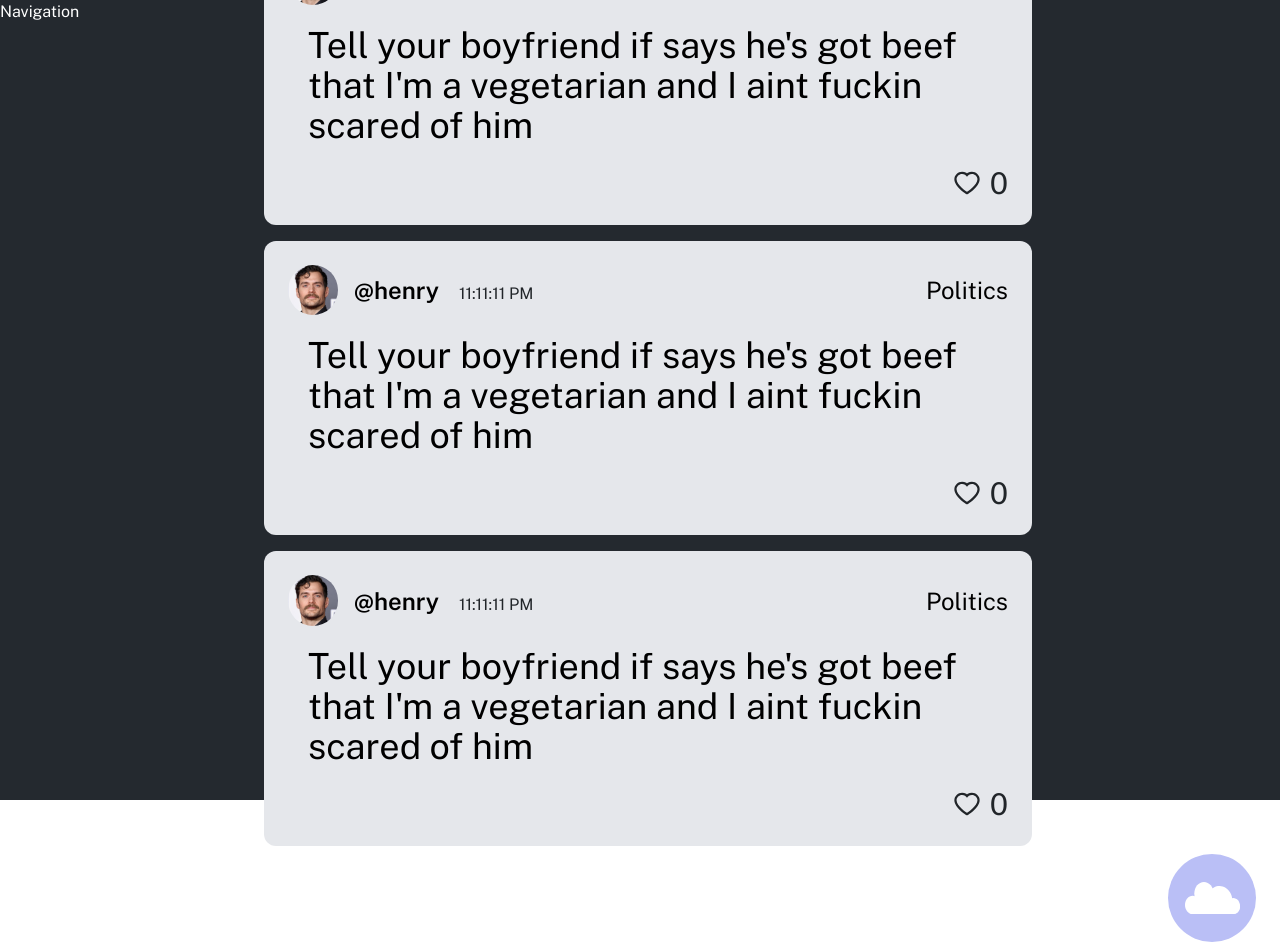
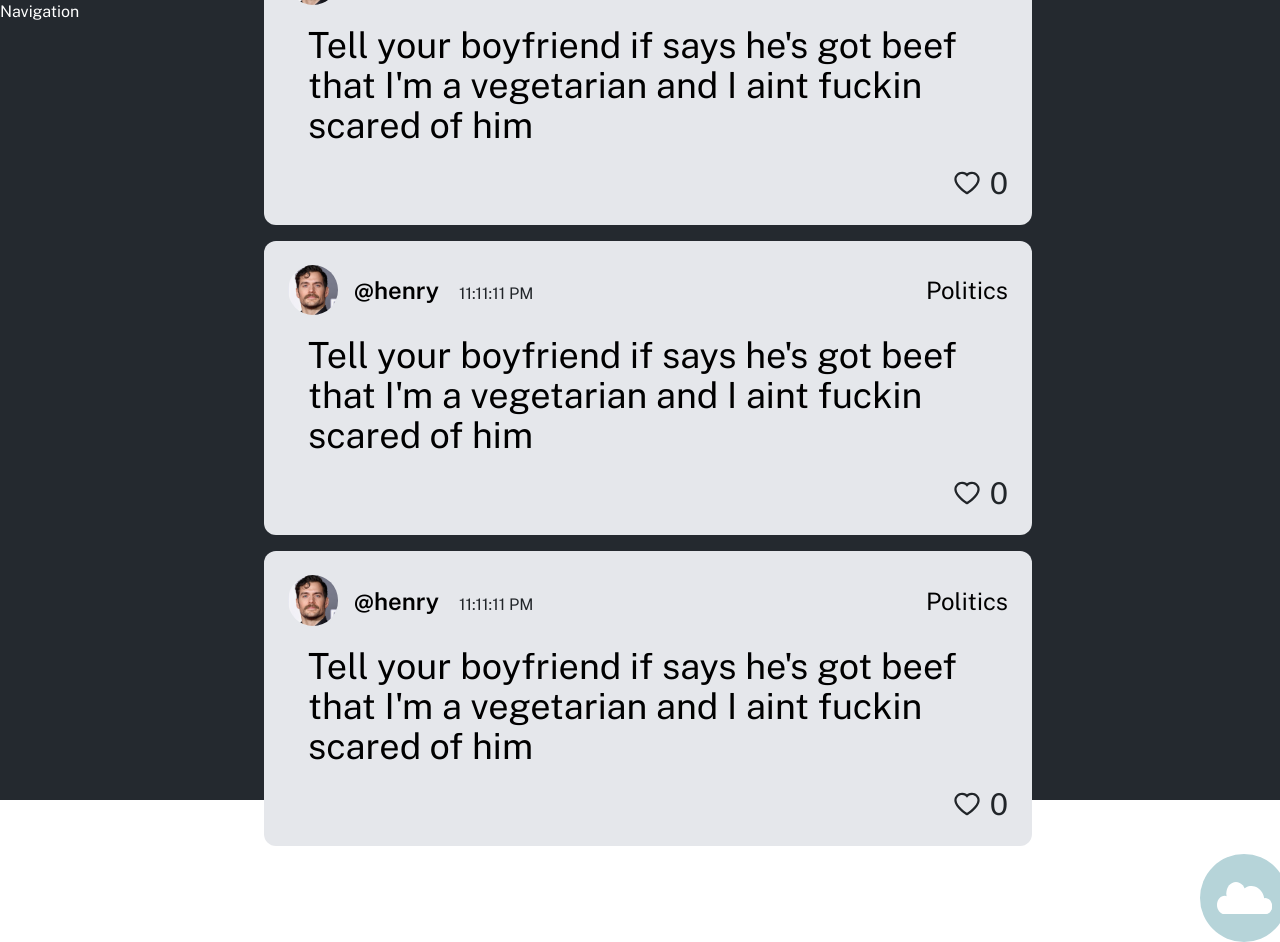
Before and after one commit to UCR-CS110-S23/project-methinks, a Next.js app: page /feed in a window 1280 px wide. Built offline with nearby package versions, Linux system fonts and the light colour scheme.

Commit message:
clouds public svgs and mint

```diff
--- a/components/SVGs/BlackCloud.jsx
+++ /dev/null
@@ -1,37 +0,0 @@
-const BlackCloud = () => {
-  return (
-    <div>
-      <svg
-        width="88"
-        height="88"
-        viewBox="0 0 88 88"
-        fill="none"
-        xmlns="http://www.w3.org/2000/svg"
-      >
-        <circle cx="44" cy="44" r="44" fill="#1C1C1C" />
-        <path
-          d="M32.29 50.9084C32.29 55.9295 28.8672 60 24.645 60C20.4228 60 17 55.9295 17 50.9084C17 45.8872 20.4228 41.8167 24.645 41.8167C28.8672 41.8167 32.29 45.8872 32.29 50.9084Z"
-          fill="white"
-        />
-        <path
-          d="M72 51.9837C72 56.411 68.9712 60 65.235 60C61.4988 60 58.47 56.411 58.47 51.9837C58.47 47.5564 61.4988 43.9674 65.235 43.9674C68.9712 43.9674 72 47.5564 72 51.9837Z"
-          fill="white"
-        />
-        <path
-          d="M45.6 39.4379C45.6 45.7549 41.2784 50.8758 35.9475 50.8758C30.6166 50.8758 26.295 45.7549 26.295 39.4379C26.295 33.1209 30.6166 28 35.9475 28C41.2784 28 45.6 33.1209 45.6 39.4379Z"
-          fill="white"
-        />
-        <path
-          d="M63.8127 51.9243C64.4192 49.6509 64.571 47.2415 64.2562 44.8865C63.9415 42.5316 63.1688 40.2957 61.9992 38.3555C60.8297 36.4154 59.2953 34.8242 57.5174 33.7078C55.7395 32.5913 53.7668 31.9802 51.7552 31.9228C49.7437 31.8653 47.7484 32.3631 45.9272 33.3768C44.106 34.3904 42.5087 35.8922 41.2616 37.7633C40.0145 39.6344 39.1518 41.8236 38.7417 44.1579C38.3316 46.4921 38.3853 48.9074 38.8985 51.2128L51.4426 47.2912L63.8127 51.9243Z"
-          fill="white"
-        />
-        <path
-          d="M18.705 52.831C18.705 48.8716 21.4137 45.6619 24.755 45.6619H65.95C69.2913 45.6619 72 48.8716 72 52.831C72 56.7903 69.2913 60 65.95 60H24.755C21.4137 60 18.705 56.7903 18.705 52.831Z"
-          fill="white"
-        />
-      </svg>
-    </div>
-  );
-};
-
-export default BlackCloud;
--- a/components/SVGs/BlueCloud.jsx
+++ /dev/null
@@ -1,31 +0,0 @@
-const BlueCloud = () => {
-  return (
-    <div>
-      <svg width="88" height="88" viewBox="0 0 88 88" fill="none">
-        <circle cx="44" cy="44" r="44" fill="#BABFF6" />
-        <path
-          d="M32.29 50.9084C32.29 55.9295 28.8672 60 24.645 60C20.4228 60 17 55.9295 17 50.9084C17 45.8872 20.4228 41.8167 24.645 41.8167C28.8672 41.8167 32.29 45.8872 32.29 50.9084Z"
-          fill="white"
-        />
-        <path
-          d="M72 51.9837C72 56.411 68.9712 60 65.235 60C61.4988 60 58.47 56.411 58.47 51.9837C58.47 47.5564 61.4988 43.9674 65.235 43.9674C68.9712 43.9674 72 47.5564 72 51.9837Z"
-          fill="white"
-        />
-        <path
-          d="M45.6 39.4379C45.6 45.7549 41.2784 50.8758 35.9475 50.8758C30.6166 50.8758 26.295 45.7549 26.295 39.4379C26.295 33.1209 30.6166 28 35.9475 28C41.2784 28 45.6 33.1209 45.6 39.4379Z"
-          fill="white"
-        />
-        <path
-          d="M63.8127 51.9243C64.4192 49.6509 64.571 47.2415 64.2562 44.8865C63.9415 42.5316 63.1688 40.2957 61.9992 38.3555C60.8297 36.4154 59.2953 34.8242 57.5174 33.7078C55.7395 32.5913 53.7668 31.9802 51.7552 31.9228C49.7437 31.8653 47.7484 32.3631 45.9272 33.3768C44.106 34.3904 42.5087 35.8922 41.2616 37.7633C40.0145 39.6344 39.1518 41.8236 38.7417 44.1579C38.3316 46.4921 38.3853 48.9074 38.8985 51.2128L51.4426 47.2912L63.8127 51.9243Z"
-          fill="white"
-        />
-        <path
-          d="M18.705 52.831C18.705 48.8716 21.4137 45.6619 24.755 45.6619H65.95C69.2913 45.6619 72 48.8716 72 52.831C72 56.7903 69.2913 60 65.95 60H24.755C21.4137 60 18.705 56.7903 18.705 52.831Z"
-          fill="white"
-        />
-      </svg>
-    </div>
-  );
-};
-
-export default BlueCloud;
--- /dev/null
+++ b/pages/comment.js
@@ -0,0 +1,12 @@
+import React from "react";
+import Comments from "@/components/Feed/Comments";
+
+const comment = () => {
+  return (
+    <div className="flex justify-center">
+      <Comments />
+    </div>
+  );
+};
+
+export default comment;
--- a/pages/feed.js
+++ b/pages/feed.js
@@ -1,24 +1,25 @@
 import React, { useState } from "react";
 import FeedPosts from "@/components/Feed/FeedPosts";
-import BlueCloud from "@/components/SVGs/BlueCloud";
-import BlackCloud from "@/components/SVGs/BlackCloud";
+import mintcloud from "@/public/mintcloud.svg";
+import hovercloud from "@/public/hovercloud.svg";
+import Image from "next/image";
 
 const Feed = () => {
   const [newPostToggle, setPostToggle] = useState(false);
   return (
-    <div className="w-full h-full flex flex-col justify-center items-center m-2 ">
+    <div className="w-full h-full flex flex-col justify-center items-center m-2  ">
       <div className="">
         <FeedPosts />
       </div>
 
-      <div className="w-full flex justify-end pr-8">
+      <div className="w-full flex justify-end">
         {newPostToggle ? (
           <button onMouseLeave={() => setPostToggle(false)}>
-            <BlackCloud />
+            <Image src={hovercloud} alt="hover cloud img" />
           </button>
         ) : (
           <button onMouseEnter={() => setPostToggle(true)}>
-            <BlueCloud classname="fixed-top" />
+            <Image src={mintcloud} alt="mint cloud img" />
           </button>
         )}
       </div>
```
Also changed, not shown: public/hovercloud.svg (added), public/mintcloud.svg (added).
